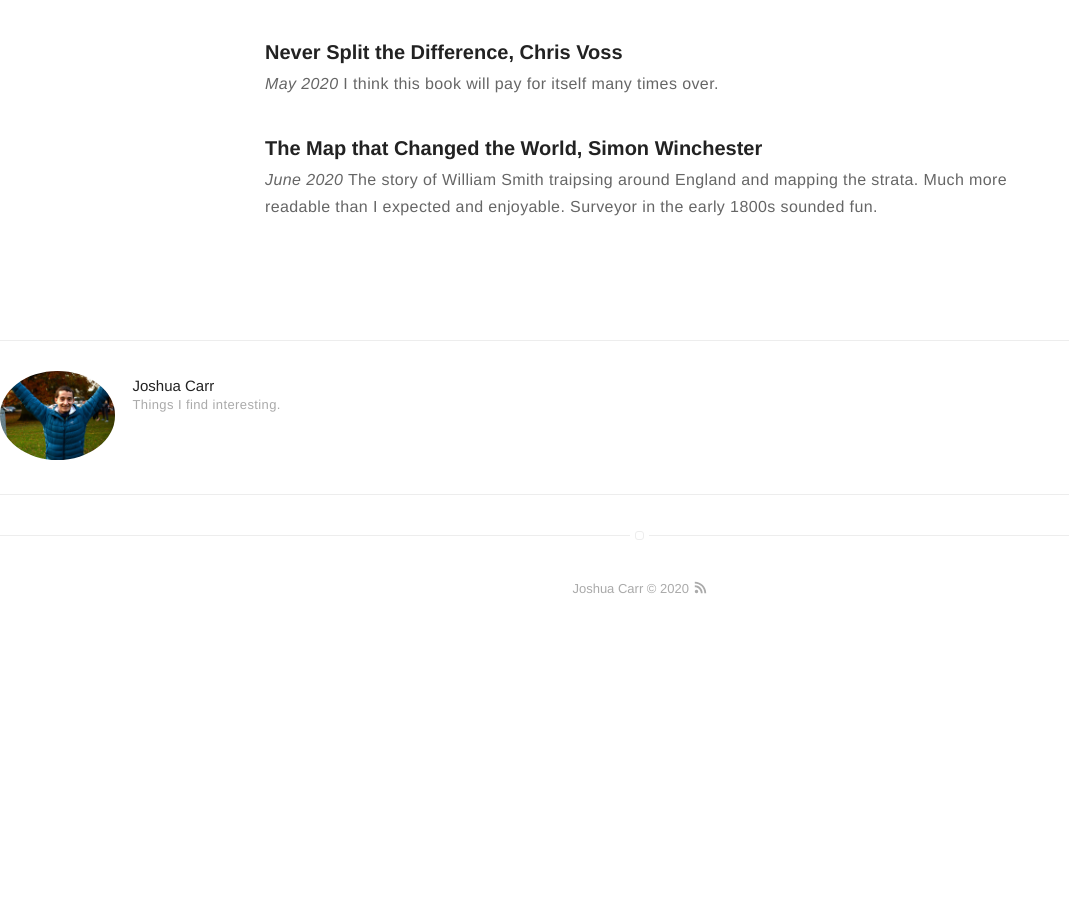
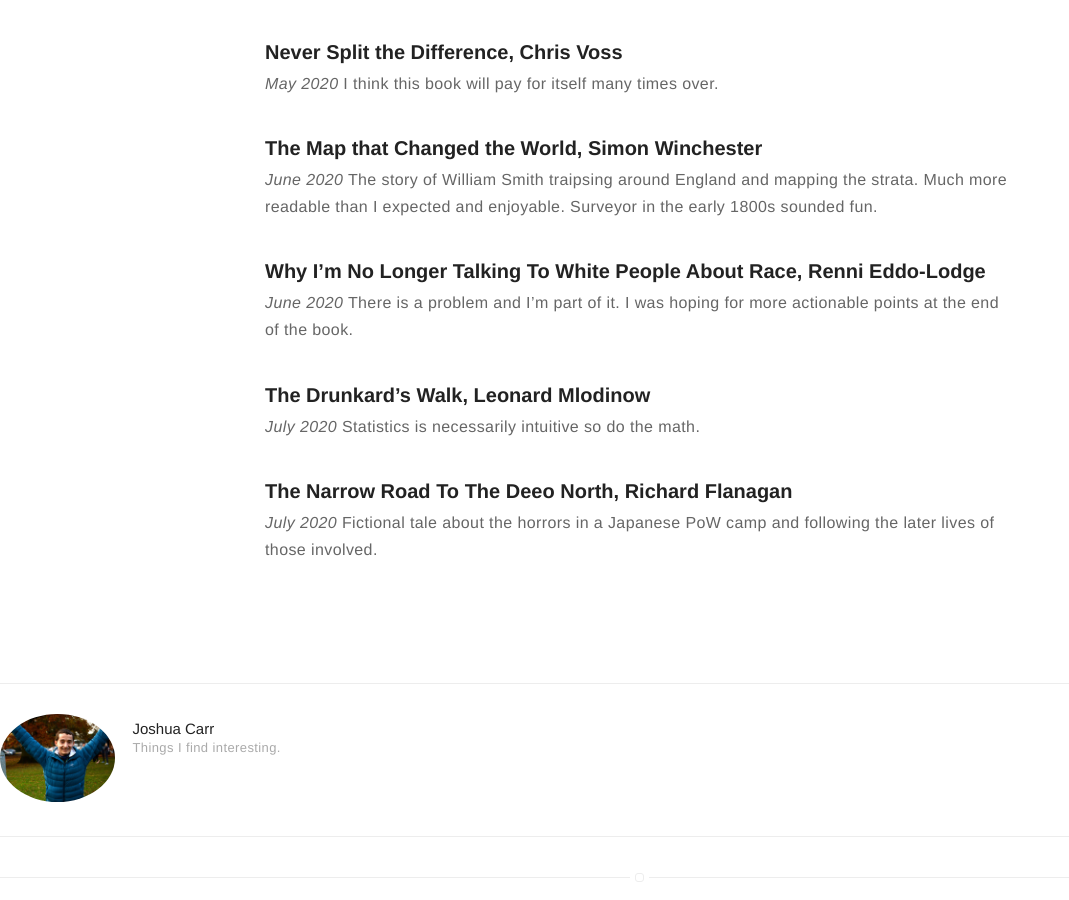
Before and after one commit to jc782/jc782.github.io, a Jekyll site: the page built from _posts/2020-04-06-BookReviews.markdown, in a window 1280 px wide and 900 px high, scrolled down 2179 px. Shown: the whole window, without its empty margins (0-1069 px from the left). Built offline with Jekyll 4.4.1, drawn with Linux system fonts in a browser that asks for light colours; before the commit the page ends 2815 px from its top, so only the background shows below that.

Commit message:
add july books

```diff
--- a/_posts/2020-04-06-BookReviews.markdown
+++ b/_posts/2020-04-06-BookReviews.markdown
@@ -75,3 +75,15 @@ I think this book will pay for itself many times over.
 ### The Map that Changed the World, Simon Winchester
 *June 2020*
 The story of William Smith traipsing around England and mapping the strata. Much more readable than I expected and enjoyable. Surveyor in the early 1800s sounded fun.
+
+### Why I'm No Longer Talking To White People About Race, Renni Eddo-Lodge
+*June 2020*
+There is a problem and I'm part of it. I was hoping for more actionable points at the end of the book.
+
+### The Drunkard's Walk, Leonard Mlodinow
+*July 2020*
+Statistics is necessarily intuitive so do the math.
+
+### The Narrow Road To The Deeo North, Richard Flanagan
+*July 2020*
+Fictional tale about the horrors in a Japanese PoW camp and following the later lives of those involved.
```
